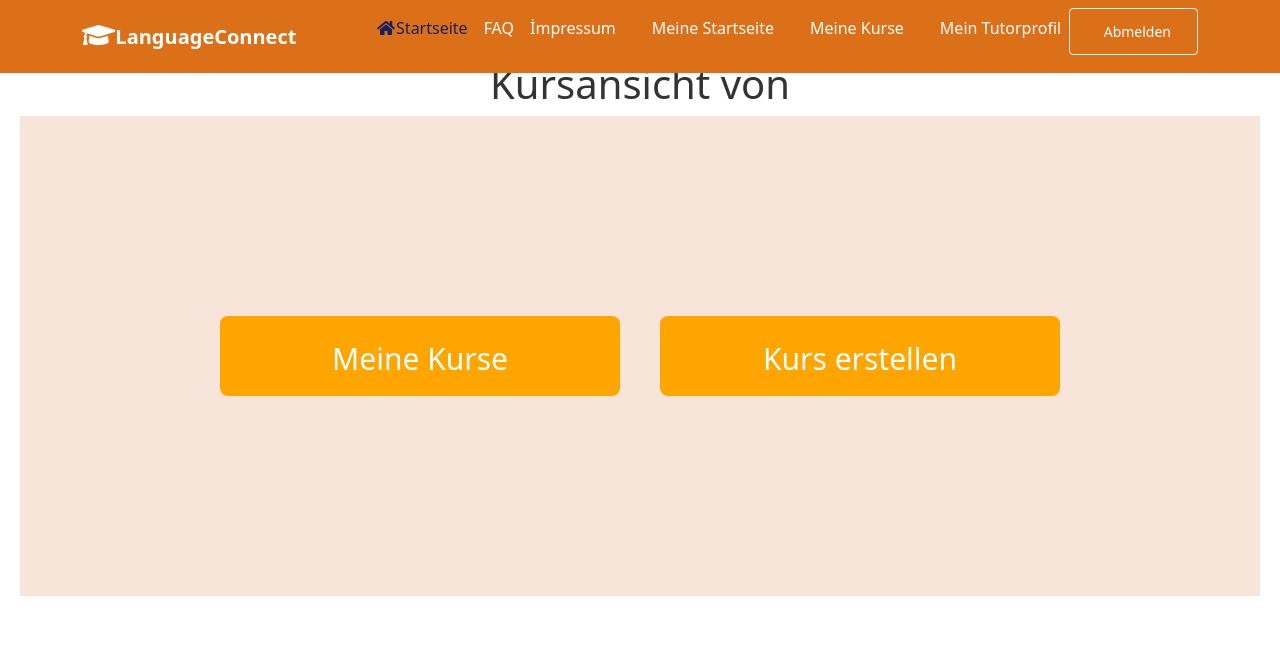
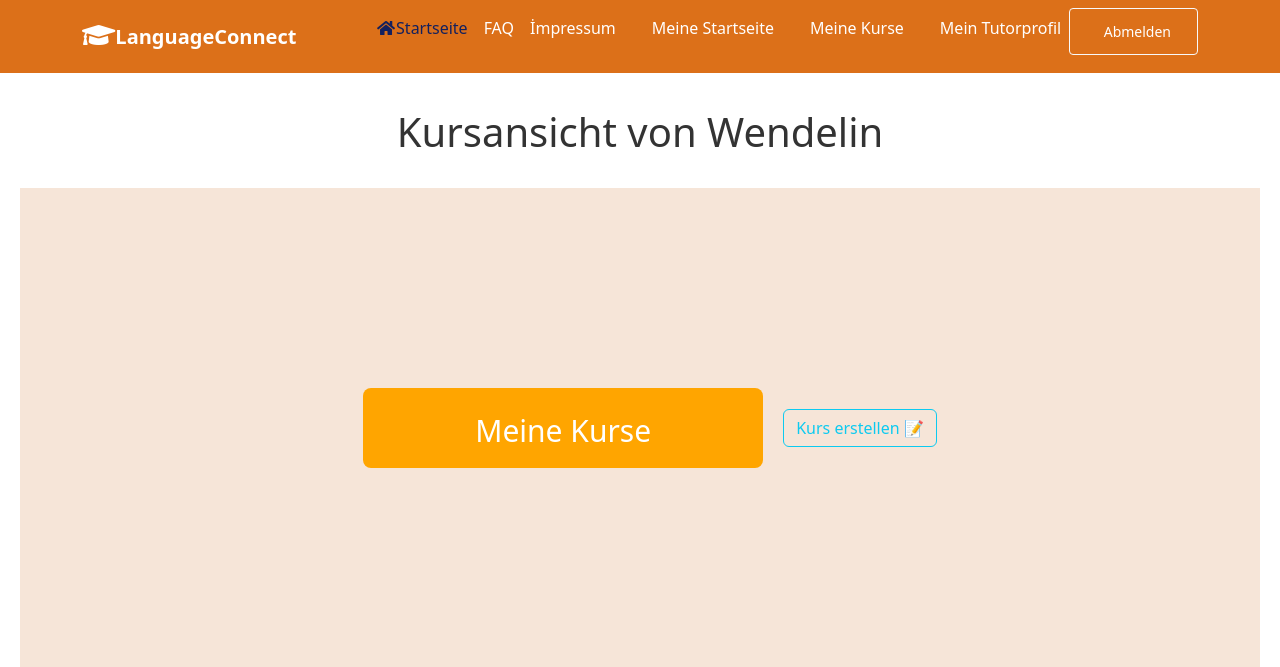
Before and after one commit to asy0/ITP_LanguageConnect, a PHP site: page /kursansicht.php in a window 1280 px wide. Shown: the top 667 px of the page. Run offline with PHP 8.4, Linux system fonts and the light colour scheme; a user stored in the database is signed in.

Commit message:
username hinzugefügt&Tutorfilterung

```diff
--- a/src/root/frontend/kursansicht.php
+++ b/src/root/frontend/kursansicht.php
@@ -8,6 +8,7 @@
     <link rel="stylesheet" href="https://cdnjs.cloudflare.com/ajax/libs/font-awesome/5.15.4/css/all.min.css">
     <link rel="stylesheet" href="../css/style.css">
     <title>Profil</title>
+
 </head>
 
 
@@ -18,11 +19,15 @@
 </header>
 
 <main>
-    <h1 class="welcome-heading">Kursansicht von <!---name des tutor---></h1>
+
+    <br><br><h1 class="welcome-heading">Kursansicht von  <?php echo $_SESSION['username'] ?> </h1><br>
 
     <div class="buttonbox">
         <a href="meine-kurse.php" class="button">Meine Kurse</a>
-        <a href="kurserstellen.php" class="button">Kurs erstellen</a>
+        <?php if(isset($_SESSION['isTutor']) && $_SESSION['isTutor']): ?>
+            <br><a href="../frontend/kurserstellen.php" role="button" type="button" class="btn btn-outline-info" >Kurs erstellen &#128221; </a> </button>
+        <?php endif ?>
+
 
     </div>
 </main>
```
